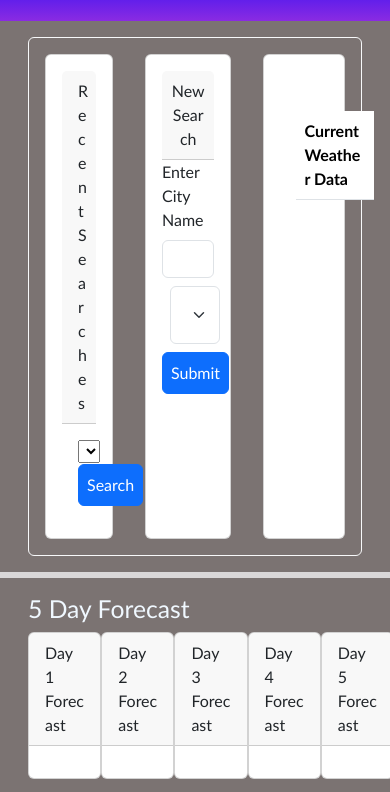
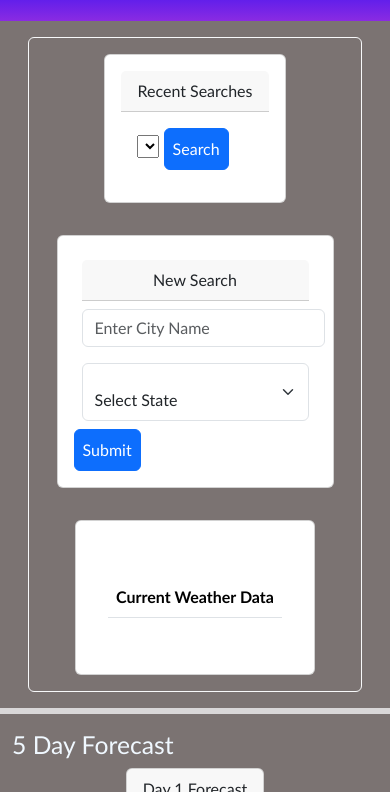
Before and after one commit to ionscion/hexagonal-meteorology, a plain HTML site: page index.html in a window 390 px wide. Shown: the part 52-844 px from the top of the page. Drawn offline with nearby package versions, Linux system fonts and the light colour scheme.

Commit message:
updated numerous css settings to make page responsive, cleaned up html

```diff
--- a/assets/script.js
+++ b/assets/script.js
@@ -13,7 +13,6 @@ let lattitude = [];
 let longitude = [];
 
 function getApi() {
-
   clearPage();
   let forecastUrl = `https://api.openweathermap.org/data/2.5/forecast?lat=${lattitude}&lon=${longitude}&appid=326e6d35f7ebe093972477e3b80624aa&units=imperial`;
   let requestUrl2 = `https://api.openweathermap.org/data/2.5/weather?lat=${lattitude}&lon=${longitude}&appid=326e6d35f7ebe093972477e3b80624aa&units=imperial`;
@@ -190,17 +189,6 @@ function renderSearch() {
 }
 searchButton.addEventListener("click", getCityApi);
 
-// searchButton.addEventListener("click", function(evt) {
-
-//   let city = document.getElementById("city-input");
-//   let state = document.getElementById("state-input");
-//   city = city.value;
-//   state = state.value;
-//   getCityApi(city,state,evt)
-// });
-
-//ADD LAT AND LONG TO LOCAL STORAGE SOMEHOW
-
 recentSearchButton.addEventListener("click", function () {
   let selectedIndex = recentSearchSelect.selectedIndex;
   let selectedOption = recentSearchSelect.options[selectedIndex];
@@ -236,10 +224,6 @@ recentSearchButton.addEventListener("click", function () {
   state.value = "";
 });
 
-function handleForm(event) {
-  event.preventDefault();
-}
-
 function init() {
   renderSearch();
 }
--- a/assets/style.css
+++ b/assets/style.css
@@ -1,17 +1,28 @@
 * {
-    font-family: 'Trebuchet MS', 'Lucida Sans Unicode', 'Lucida Grande', 'Lucida Sans', Arial, sans-serif;
+  font-family: "Trebuchet MS", "Lucida Sans Unicode", "Lucida Grande",
+    "Lucida Sans", Arial, sans-serif;
 }
 
 header {
   display: flex;
   justify-content: flex-end;
   padding: 1em;
-    color:aliceblue;
+  color: aliceblue;
   background: linear-gradient(blue, blueviolet);
 }
 
+.header-div {
+  width: 100vw !important;
+}
+
+.search-div {
+  height: fit-content;
+}
+
 body {
-    background-color: #7B7372;
+  background-color: #7b7372;
+  margin: 0 !important;
+  padding: 0 !important;
 }
 
 table {
@@ -26,3 +37,15 @@ h2 {
 ul {
   list-style-type: none;
 }
+
+@media screen and (max-width: 850px) {
+  #top-box {
+    flex-direction: column;
+    align-items: center;
+  }
+
+  #five-day {
+    flex-direction: column;
+    align-items: center;
+  }
+}
--- a/index.html
+++ b/index.html
@@ -14,27 +14,36 @@
     <title>Weather Dashboard</title>
   </head>
   <body>
+    <div class="header-div">
       <header class="header">
         <h1>Weather Dashboard</h1>
       </header>
+    </div>
 
     <div class="container-fluid">
       <div
-        class="d-flex justify-content-around border border-light rounded bg-opacity-10 m-3"
+        class="d-flex d-sm-flex justify-content-around border border-light rounded bg-opacity-10 m-3 align-items-center"
+        id="top-box"
       >
-        <div class="card p-3 m-3">
-          <div class="card-header">Recent Searches</div>
+        <div class="card p-3 m-3 search-div">
+          <div class="card-header text-center">Recent Searches</div>
           <div class="card-body">
-            <select class="card-text" id="recent-searches">
-            </select>
-            <button class="btn btn-primary p-2" id="recent-search-btn">Search</button>
+            <select class="card-text" id="recent-searches"></select>
+            <button class="btn btn-primary p-2" id="recent-search-btn">
+              Search
+            </button>
           </div>
         </div>
-        <div class="card p-3 m-3">
+        <div class="card p-3 m-3 search-div">
           <form>
-            <div class="card-header text-center p-2">New Search</div>
-            <label for="city-search" class="form-label">Enter City Name</label>
-            <input type="city" class="form-control" id="city-input" required />
+            <div class="card-header text-center m-2">New Search</div>
+            <input
+              type="city"
+              class="form-control m-2"
+              id="city-input"
+              placeholder="Enter City Name"
+              required
+            />
             <div class="form-floating p-2">
               <select
                 class="form-select"
@@ -44,8 +53,8 @@
                 <option selected>Select State</option>
                 <option value="Alabama">AL</option>
                 <option value="Alaska">AK</option>
+                <option value="Arkansas">AR</option>
                 <option value="Arizona">AZ</option>
-                <option value="Arkansas">AR</option>
                 <option value="California">CA</option>
                 <option value="Colorado">CO</option>
                 <option value="Connecticut">CT</option>
@@ -53,29 +62,29 @@
                 <option value="Florida">FL</option>
                 <option value="Georgia">GA</option>
                 <option value="Hawaii">HI</option>
+                <option value="Iowa">IA</option>
                 <option value="Idaho">ID</option>
                 <option value="Illinois">IL</option>
                 <option value="Indiana">IN</option>
-                <option value="Iowa">IA</option>
+                <option value="Kentucky">KY</option>
                 <option value="Kansas">KS</option>
-                <option value="Kentucky">KY</option>
                 <option value="Louisiana">LA</option>
+                <option value="Massachusetts">MA</option>
+                <option value="Maryland">MD</option>
                 <option value="Maine">ME</option>
-                <option value="Maryland">MD</option>
-                <option value="Massachusetts">MA</option>
                 <option value="Michigan">MI</option>
                 <option value="Minnesota">MN</option>
+                <option value="Missouri">MO</option>
                 <option value="Mississippi">MS</option>
-                <option value="Missouri">MO</option>
                 <option value="Montana">MT</option>
+                <option value="North Carolina">NC</option>
+                <option value="North Dakota">ND</option>
                 <option value="Nebraska">NE</option>
-                <option value="Nevada">NV</option>
                 <option value="New Hampshire">NH</option>
                 <option value="New Jersey">NJ</option>
                 <option value="New Mexico">NM</option>
                 <option value="New York">NY</option>
-                <option value="North Carolina">NC</option>
-                <option value="North Dakota">ND</option>
+                <option value="Nevada">NV</option>
                 <option value="Ohio">OH</option>
                 <option value="Oklahoma">OK</option>
                 <option value="Oregon">OR</option>
@@ -86,15 +95,19 @@
                 <option value="Tennessee">TN</option>
                 <option value="Texas">TX</option>
                 <option value="Utah">UT</option>
+                <option value="Virginia">VA</option>
                 <option value="Vermont">VT</option>
-                <option value="Virginia">VA</option>
                 <option value="Washington">WA</option>
+                <option value="Wisconsin">WI</option>
                 <option value="West Virginia">WV</option>
-                <option value="Wisconsin">WI</option>
                 <option value="Wyoming">WY</option>
               </select>
             </div>
-            <button type="submit" class="btn btn-primary p-2" id="search-submit">
+            <button
+              type="submit"
+              class="btn btn-primary p-2"
+              id="search-submit"
+            >
               Submit
             </button>
           </form>
@@ -112,9 +125,9 @@
       </div>
     </div>
     <hr class="border border-light border-3 opacity-75" />
-    <div class="container-fluid m-3">
+    <div class="container-fluid">
       <h2>5 Day Forecast</h2>
-      <div class="d-flex flex-row justify-content-around">
+      <div class="d-flex justify-content-around" id="five-day">
         <div class="card">
           <div class="card-header">Day 1 Forecast</div>
           <div class="card-body">
@@ -159,8 +172,6 @@
         </div>
       </div>
     </div>
-  </body>
-
     <script
       src="https://cdn.jsdelivr.net/npm/bootstrap@5.3.0-alpha1/dist/js/bootstrap.bundle.min.js"
       integrity="sha384-w76AqPfDkMBDXo30jS1Sgez6pr3x5MlQ1ZAGC+nuZB+EYdgRZgiwxhTBTkF7CXvN"
@@ -169,4 +180,5 @@
     <script src="https://code.jquery.com/jquery-3.6.1.min.js"></script>
     <script src="https://cdn.jsdelivr.net/npm/dayjs@1/dayjs.min.js"></script>
     <script src="./assets/script.js"></script>
+  </body>
 </html>
```
Lines whose indentation alone changed are shown as unchanged.
